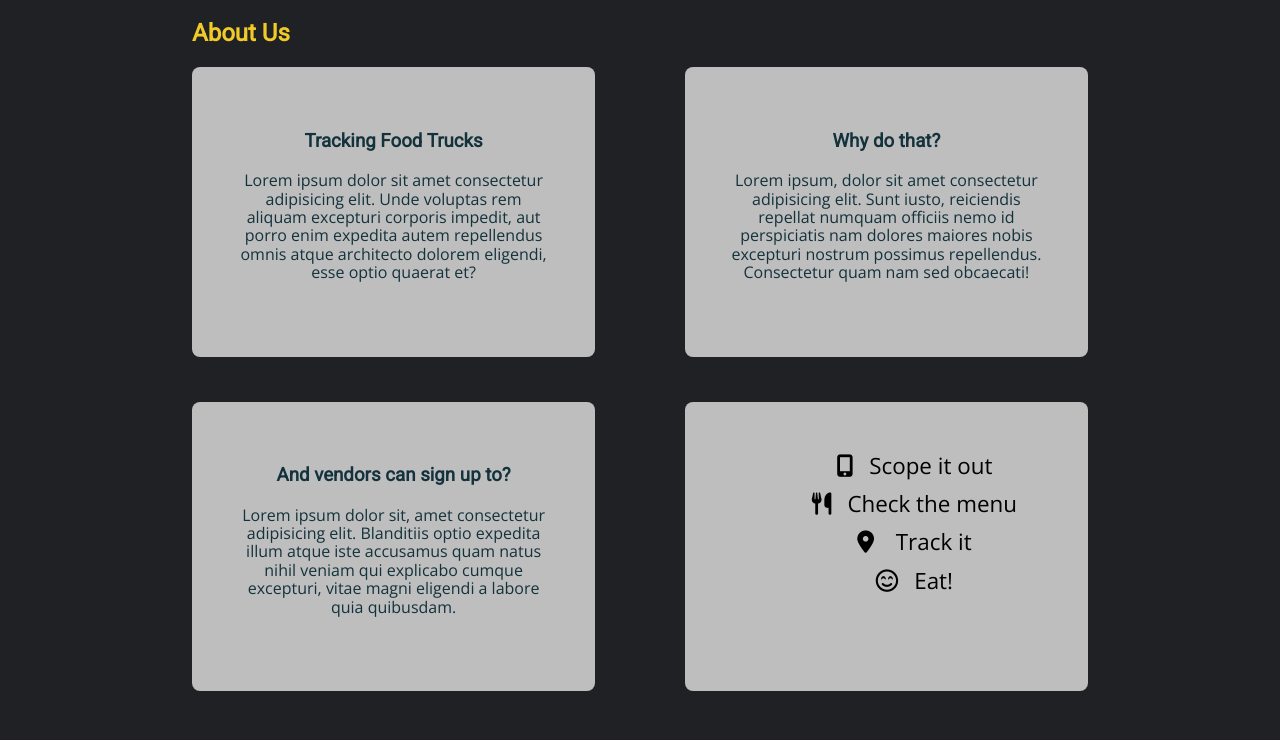
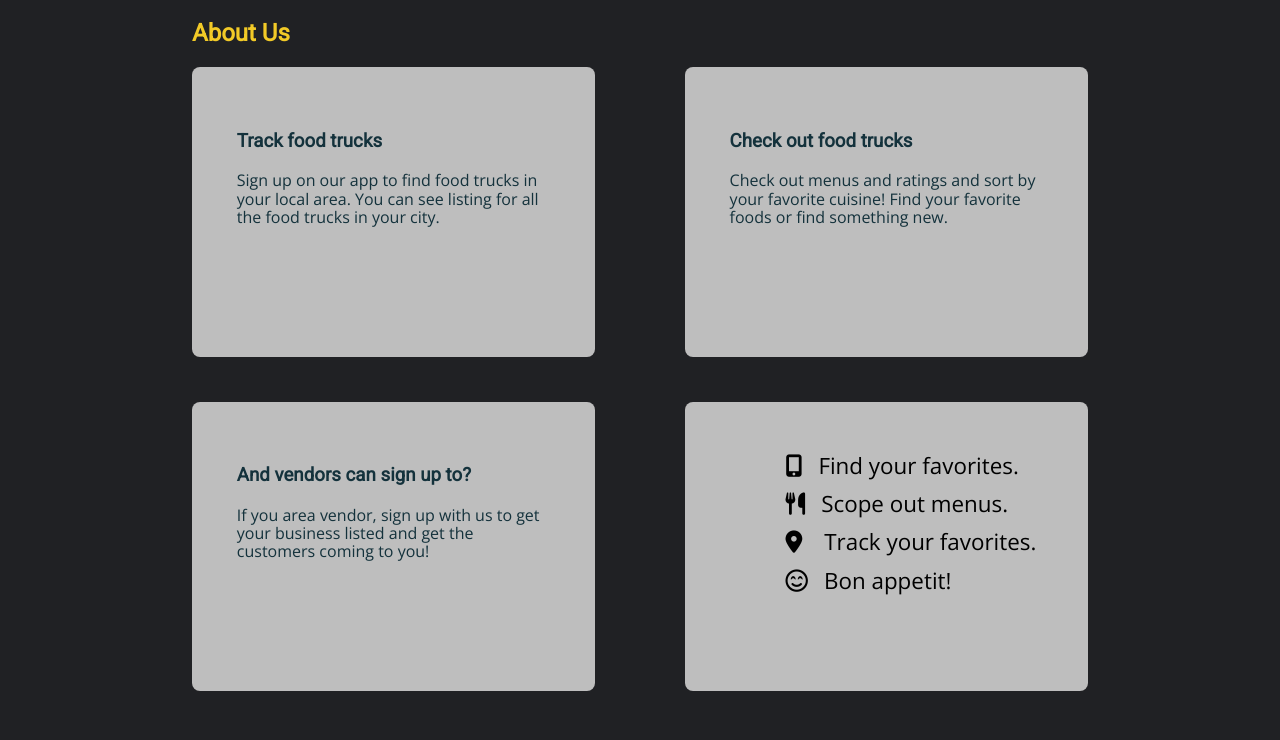
Before and after one commit to foodtruck-tracker/User-Interface, a website: page index.html in a window 1280 px wide. Shown: the part 800-1540 px from the top of the page. Drawn offline with nearby package versions, Linux system fonts and the light colour scheme.

Commit message:
Replaced lorem in cards

```diff
--- a/index.html
+++ b/index.html
@@ -37,29 +37,23 @@
       <h2>About Us</h2>
       <div class="cards">
         <div class="card">
-          <h3>Tracking Food Trucks</h3>
-          <p>Lorem ipsum dolor sit amet consectetur adipisicing elit. Unde voluptas rem aliquam excepturi corporis
-            impedit, aut porro enim expedita autem repellendus omnis atque architecto dolorem eligendi, esse optio
-            quaerat et?</p>
+          <h3>Track food trucks</h3>
+          <p>Sign up on our app to find food trucks in your local area. You can see listing for all the food trucks in your city.</p>
         </div>
         <div class="card">
-          <h3>Why do that?</h3>
-          <p>Lorem ipsum, dolor sit amet consectetur adipisicing elit. Sunt iusto, reiciendis repellat numquam officiis
-            nemo id perspiciatis nam dolores maiores nobis excepturi nostrum possimus repellendus. Consectetur quam nam
-            sed obcaecati!</p>
+          <h3>Check out food trucks</h3>
+          <p>Check out menus and ratings and sort by your favorite cuisine! Find your favorite foods or find something new.</p>
         </div>
         <div class="card">
           <h3>And vendors can sign up to?</h3>
-          <p>Lorem ipsum dolor sit, amet consectetur adipisicing elit. Blanditiis optio expedita illum atque iste
-            accusamus quam natus nihil veniam qui explicabo cumque excepturi, vitae magni eligendi a labore quia
-            quibusdam.</p>
+          <p>If you area vendor, sign up with us to get your business listed and get the customers coming to you!</p>
         </div>
-        <div class="card">
+        <div class="card list">
           <ul class="fa-ul">
-            <li><i class="fas fa-mobile-alt"></i>Scope it out</li>
-            <li><i class="fas fa-utensils"></i>Check the menu</li>
-            <li><i class="fas fa-map-marker-alt"></i> Track it</li>
-            <li><i class="far fa-smile-beam"></i>Eat!</li>
+            <li><i class="fas fa-mobile-alt"></i>Find your favorites.</li>
+            <li><i class="fas fa-utensils"></i>Scope out menus.</li>
+            <li><i class="fas fa-map-marker-alt"></i> Track your favorites.</li>
+            <li><i class="far fa-smile-beam"></i>Bon appetit!</li>
           </ul>
         </div>
       </div>
--- a/less/global.less
+++ b/less/global.less
@@ -49,6 +49,7 @@ height: 100%;
     border-radius: .5rem;
     padding: 5%;
     margin-bottom: 5%;
+    text-align: left;
 }
 
 ul {
```
Also changed, not shown: css/index.css.
